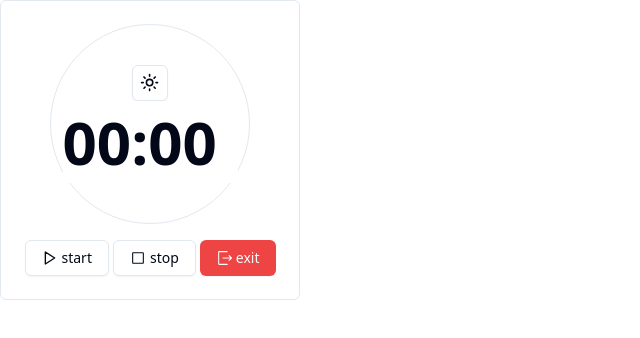
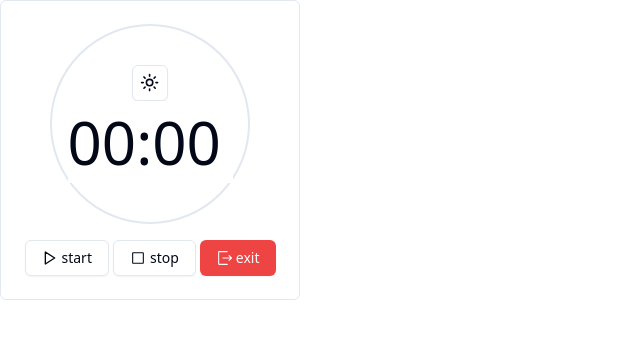
Before and after one commit to raioramalho/raiodoro, a React (Vite) app: page / in a window 1280 px wide. Shown: the top 338 px of the page, without its empty margins (0-640 px from the left). Built offline with nearby package versions, Linux system fonts and the light colour scheme.

Commit message:
lastchanges

```diff
--- a/src/App.tsx
+++ b/src/App.tsx
@@ -3,6 +3,8 @@ import { ThemeToggle } from "./components/ui-theme/theme-toggle";
 import { Button } from "./components/ui/button";
 import { PauseIcon, PlayIcon } from "lucide-react";
 import { ExitIcon, StopIcon } from "@radix-ui/react-icons";
+import { tauri } from "@tauri-apps/api";
+import { ask } from "@tauri-apps/api/dialog";
 
 function App() {
   const [timer, setTimer] = useState("00:00");
@@ -48,16 +50,30 @@ function App() {
     setTimer(timer);
   }
 
-  function handleStop() {
-    setIsRunning(false);
-    setTimer("00:00");
+  async function handleStop() {
+    await ask("Deseja zerar o timer?", "Raio⚡️Doro")
+      .then((res) => {
+        console.log(res);
+        setIsRunning(false);
+        setTimer("00:00");
+      })
+      .catch((err) => {
+        console.log(err);
+      });
   }
 
-  function handleExit() {
-    // Aqui você pode adicionar a lógica para sair do aplicativo
+  async function handleExit() {
+    await ask("Deseja mesmo fechar o pomodoro?", "Raio⚡️Doro")
+      .then((res) => {
+        console.log(res);
+        tauri.invoke("exit_app", {});
+      })
+      .catch((err) => {
+        console.log(err);
+      });
   }
 
-  function handleChange(e) {
+  function handleChange(e:any) {
     const value = e.target.value;
     if (/^\d{0,2}:\d{0,2}$/.test(value) || value === "") {
       setTimer(value);
@@ -99,16 +115,17 @@ function App() {
   return (
     <main
       id="main"
-      className="w-[300px] h-[300px] flex flex-col justify-center items-center p-4 border rounded-md"
+      className="w-[300px] h-[300px] flex flex-col justify-center items-center p-4 border rounded-md z-10"
     >
       <div
         id="timer-div"
-        className="w-[200px] h-[200px] border rounded-full flex flex-col justify-center items-center"
+        className="w-[200px] h-[200px] border-2 rounded-full flex flex-col justify-center items-center"
       >
         <ThemeToggle />
         <input
           onChange={handleChange}
-          className="text-6xl font-bold w-[175px] focus:border-none focus:outline-none"
+          readOnly={isRunning}
+          className="text-6xl w-[165px] focus:border-none focus:outline-none z-0"
           value={timer}
         />
       </div>
--- a/src/components/ui-theme/theme-provider.tsx
+++ b/src/components/ui-theme/theme-provider.tsx
@@ -22,7 +22,7 @@ const ThemeProviderContext = createContext<ThemeProviderState>(initialState)
 
 export function ThemeProvider({
   children,
-  defaultTheme = "system",
+  defaultTheme = "light",
   storageKey = "vite-ui-theme",
   ...props
 }: ThemeProviderProps) {
```
Also changed, not shown: 4 other files (tests, documents, lock files or other folders).
